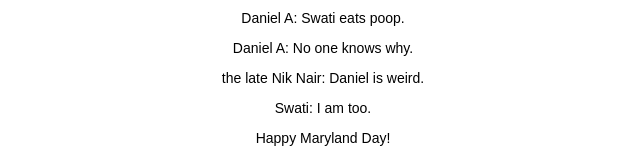
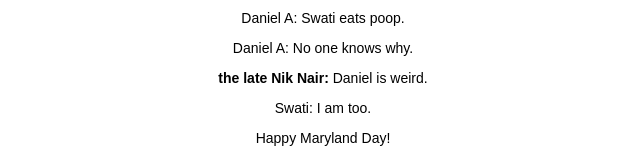
Before and after one commit to 3141592653589793238462643383279/3141592653589793238462643383279.github.io, a plain HTML site: page index.html in a window 1280 px wide. Shown: the part 2990-3147 px from the top of the page, 317-957 px from the left. Drawn offline with Linux system fonts and the light colour scheme.

Commit message:
Update index.html

```diff
--- a/index.html
+++ b/index.html
@@ -67,7 +67,7 @@
 
         <p>Daniel A: No one knows why.</p>
 
-        <p>the late Nik Nair: Daniel is weird.</p>
+        <p><b>the late Nik Nair:</b> Daniel is weird.</p>
 
         <p>Swati: I am too.</p>
 
```
